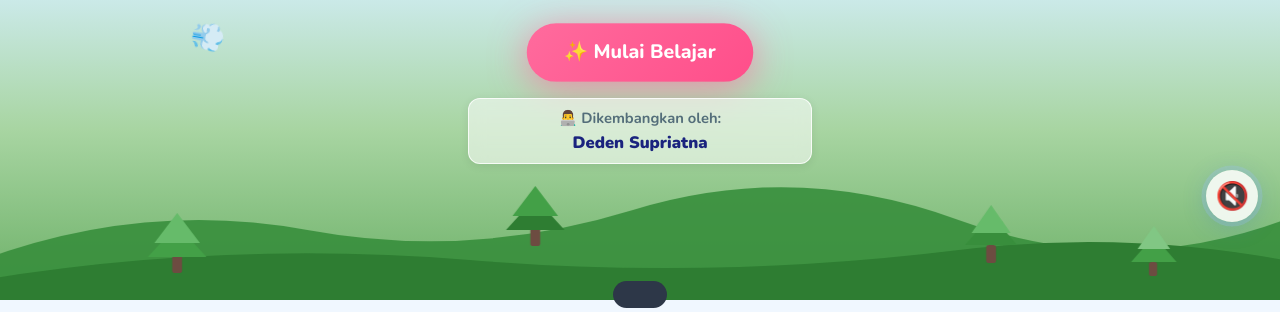
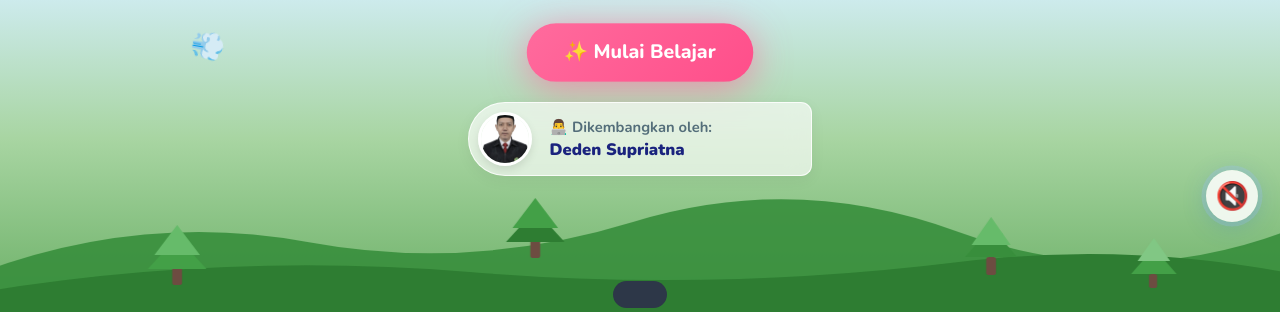
Before and after one commit to elangmra/media-pembelajaran-ipa, a plain HTML site: page index.html in a window 1280 px wide. Shown: the part 556-868 px from the top of the page. Drawn offline with nearby package versions, Linux system fonts and the light colour scheme.

Commit message:
feat: add developer profile photo and implement custom CSS design system

```diff
--- a/css/style.css
+++ b/css/style.css
@@ -367,16 +367,35 @@ audio {
 /* ---- NAMA PENGEMBANG ---- */
 .intro-developer {
   display: flex;
+  align-items: center;
+  gap: 1rem;
+  margin-top: 1.2rem;
+  background: rgba(255, 255, 255, 0.65);
+  backdrop-filter: blur(12px);
+  border-radius: 50px 15px 15px 50px;
+  padding: 0.5rem 1.5rem 0.5rem 0.5rem;
+  border: 1px solid rgba(255,255,255,0.8);
+  box-shadow: 0 4px 15px rgba(0,0,0,0.05);
+  transition: var(--transition);
+}
+.intro-developer:hover {
+  transform: translateY(-3px);
+  background: rgba(255, 255, 255, 0.8);
+  box-shadow: 0 8px 25px rgba(0,0,0,0.1);
+}
+.intro-dev-photo {
+  width: 54px;
+  height: 54px;
+  border-radius: 50%;
+  object-fit: cover;
+  border: 3px solid white;
+  box-shadow: 0 4px 8px rgba(0,0,0,0.1);
+}
+.intro-dev-info {
+  display: flex;
   flex-direction: column;
-  align-items: center;
-  gap: 0.15rem;
-  margin-top: 1rem;
-  background: rgba(255, 255, 255, 0.55);
-  backdrop-filter: blur(8px);
-  border-radius: 12px;
-  padding: 0.5rem 1.2rem;
-  border: 1px solid rgba(255,255,255,0.8);
-  box-shadow: 0 2px 10px rgba(0,0,0,0.08);
+  align-items: flex-start;
+  gap: 0.1rem;
 }
 .intro-dev-label {
   font-size: 0.82rem;
--- a/index.html
+++ b/index.html
@@ -181,8 +181,11 @@
       </button>
       <!-- NAMA PENGEMBANG -->
       <div class="intro-developer">
-        <span class="intro-dev-label">👨‍💻 Dikembangkan oleh:</span>
-        <span class="intro-dev-name">Deden Supriatna</span>
+        <img src="images/foto_pengembang.jpeg" alt="Foto Pengembang" class="intro-dev-photo">
+        <div class="intro-dev-info">
+          <span class="intro-dev-label">👨‍💻 Dikembangkan oleh:</span>
+          <span class="intro-dev-name">Deden Supriatna</span>
+        </div>
       </div>
     </div>
   </div>
```
Also changed, not shown: images/foto_pengembang.jpeg (added).
